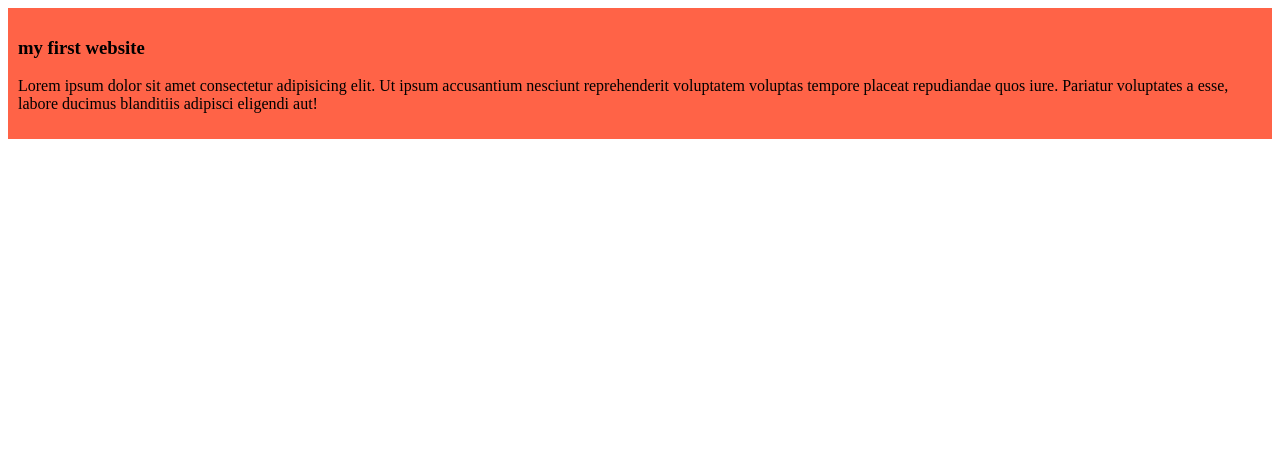
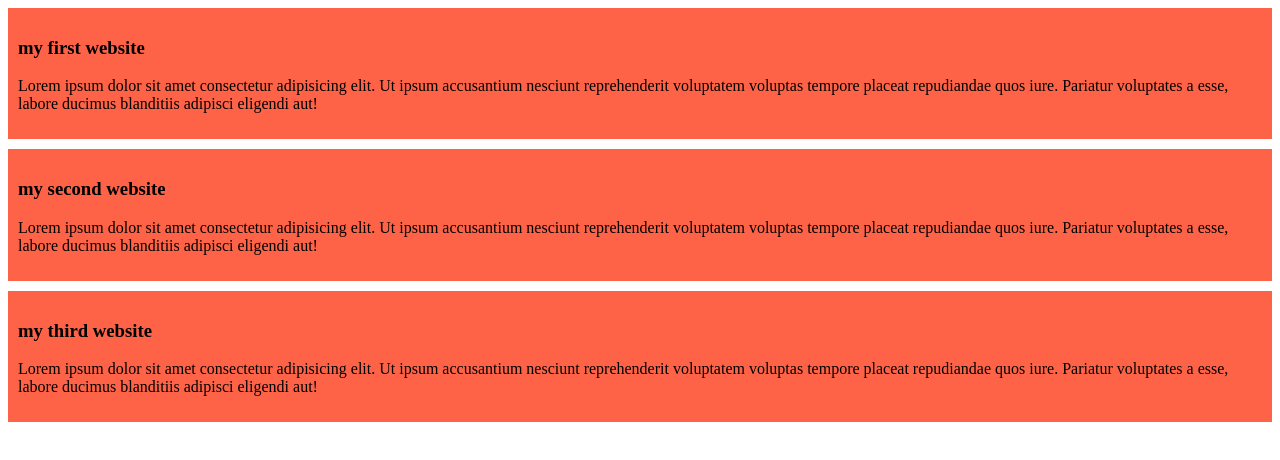
Before and after one commit to roinnaa/my-simple-website, a plain HTML site: page index.html in a window 1280 px wide. Drawn offline with Linux system fonts and the light colour scheme.

Commit message:
added the secondf and third blog

```diff
--- a/index.html
+++ b/index.html
@@ -11,5 +11,13 @@
         <h3>my first website</h3>
         <p>Lorem ipsum dolor sit amet consectetur adipisicing elit. Ut ipsum accusantium nesciunt reprehenderit voluptatem voluptas tempore placeat repudiandae quos iure. Pariatur voluptates a esse, labore ducimus blanditiis adipisci eligendi aut!</p>
     </div>
+    <div>
+        <h3>my second website</h3>
+        <p>Lorem ipsum dolor sit amet consectetur adipisicing elit. Ut ipsum accusantium nesciunt reprehenderit voluptatem voluptas tempore placeat repudiandae quos iure. Pariatur voluptates a esse, labore ducimus blanditiis adipisci eligendi aut!</p>
+    </div>
+    <div>
+        <h3>my third website</h3>
+        <p>Lorem ipsum dolor sit amet consectetur adipisicing elit. Ut ipsum accusantium nesciunt reprehenderit voluptatem voluptas tempore placeat repudiandae quos iure. Pariatur voluptates a esse, labore ducimus blanditiis adipisci eligendi aut!</p>
+    </div>
 </body>
 </html>
--- a/styles/blog.css
+++ b/styles/blog.css
@@ -1,4 +1,5 @@
 div{
     background-color: tomato;
     padding: 10px;
+    margin-bottom: 10px;
 }
```
